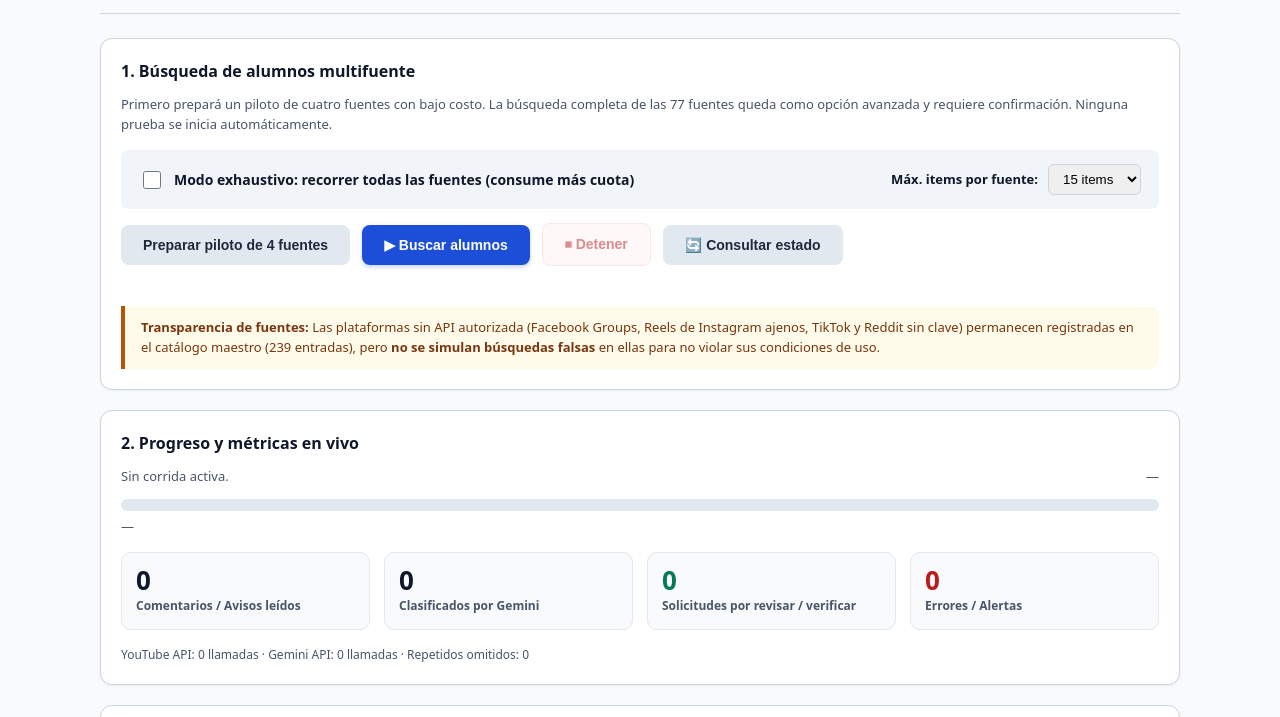
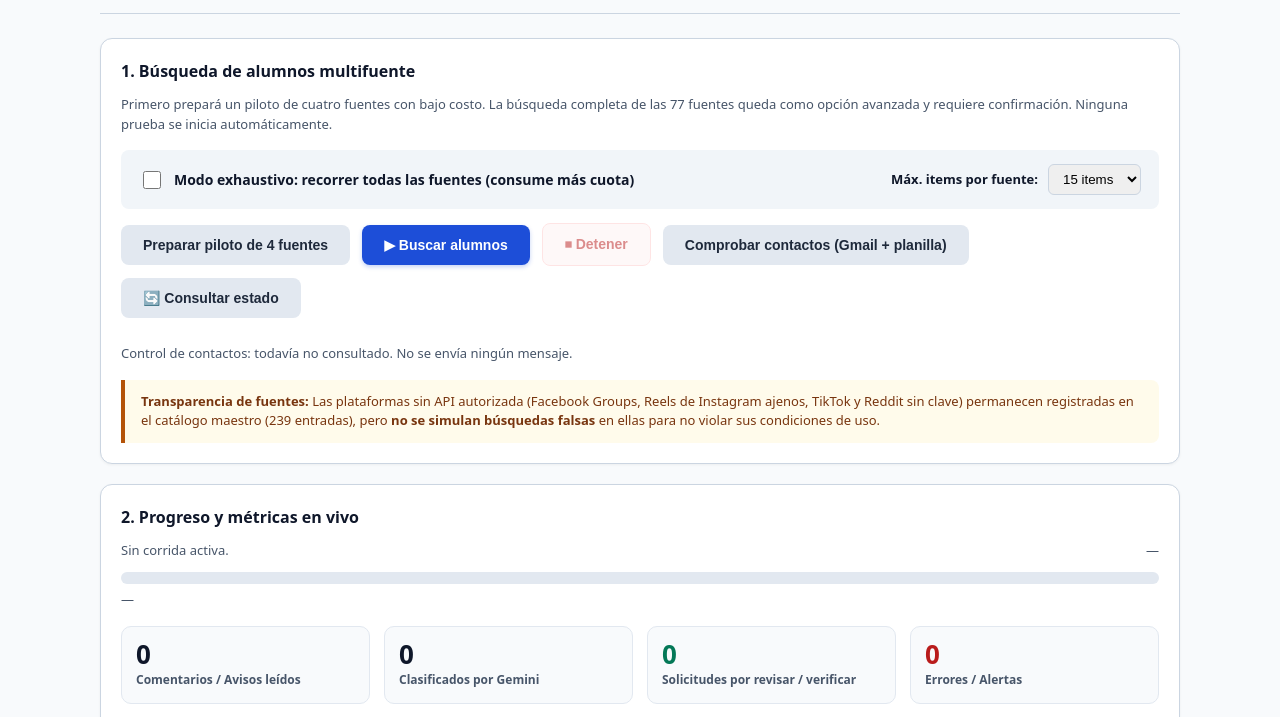
Before and after one commit to metecondrie/student-lead-discovery-agent, a website: page gas/PanelOrquestador.html in a window 1280 px wide. Shown: the part 79-796 px from the top of the page. Drawn offline with Linux system fonts and the light colour scheme.

Commit message:
ui(contactos): añadir botón de auditoría Gmail/Contactados agregada sin envíos

```diff
--- a/gas/PanelOrquestador.html
+++ b/gas/PanelOrquestador.html
@@ -330,6 +330,9 @@
       <button id="btnStop" class="btn btn-danger" type="button" onclick="handleStop()" disabled>
         ⏹ Detener
       </button>
+      <button id="btnContactAudit" class="btn btn-secondary" type="button" onclick="handleAuditContacts()">
+        Comprobar contactos (Gmail + planilla)
+      </button>
       <button id="btnRefresh" class="btn btn-secondary" type="button" onclick="handleRefresh()">
         🔄 Consultar estado
       </button>
@@ -339,6 +342,7 @@
     </div>
 
     <div id="statusMessage" class="alert-error" role="alert"></div>
+    <p id="contactAuditSummary" class="desc" aria-live="polite">Control de contactos: todavía no consultado. No se envía ningún mensaje.</p>
 
     <div class="notice">
       <strong>Transparencia de fuentes:</strong> Las plataformas sin API autorizada (Facebook Groups, Reels de Instagram ajenos, TikTok y Reddit sin clave) permanecen registradas en el catálogo maestro (239 entradas), pero <strong>no se simulan búsquedas falsas</strong> en ellas para no violar sus condiciones de uso.
@@ -509,6 +513,7 @@
     // Botones
     $('btnStart').disabled = running || inFlight;
     $('btnPilotPreview').disabled = inFlight;
+    $('btnContactAudit').disabled = inFlight;
     $('btnStop').disabled = !running || inFlight;
     $('btnRefresh').disabled = inFlight;
     if ($('btnResume')) $('btnResume').style.display = data.estado === 'PAUSADO_CUOTA' ? 'inline-flex' : 'none';
@@ -622,6 +627,30 @@
       .orqPreviewPilotoComercial();
   }
 
+  function handleAuditContacts() {
+    if (inFlight) return;
+    $('contactAuditSummary').textContent = 'Leyendo comprobantes de Gmail y la hoja Contactados (sin modificar datos)…';
+    google.script.run
+      .withSuccessHandler(report => {
+        const sources = report.fuentesConsultadas || {};
+        const sourceCheck = sources.contactados && sources.gmailRecibidos && sources.gmailEnviados;
+        $('contactAuditSummary').textContent =
+          'Contactados: ' + report.contactosCRM +
+          ' (identificables: ' + report.contactosCRMConIdentificador + '). ' +
+          'Comprobantes Gmail: ' + report.confirmacionesGmail +
+          ' (sin ID: ' + report.confirmacionesSinIdentificador + '). ' +
+          'Anuncios confirmados ausentes de Contactados: ' + report.anunciosConfirmadosNoRegistradosEnCRM +
+          '. ' + (report.revisionIncompleta || !sourceCheck ? 'REVISIÓN INCOMPLETA. ' : '') +
+          'Mensajería interna: pendiente de comprobar manualmente. No se envió nada.';
+      })
+      .withFailureHandler(err => {
+        $('contactAuditSummary').textContent =
+          'No se pudo revisar Gmail y Contactados: ' + (err && err.message ? err.message : 'error de permisos') +
+          '. No se puede afirmar que ningún alumno haya sido contactado.';
+      })
+      .orqDiagnosticoContactosSoloLectura();
+  }
+
   function handleStart() {
     if (inFlight) return;
     const exhaustive = $('runAllEnabled').checked;
```
